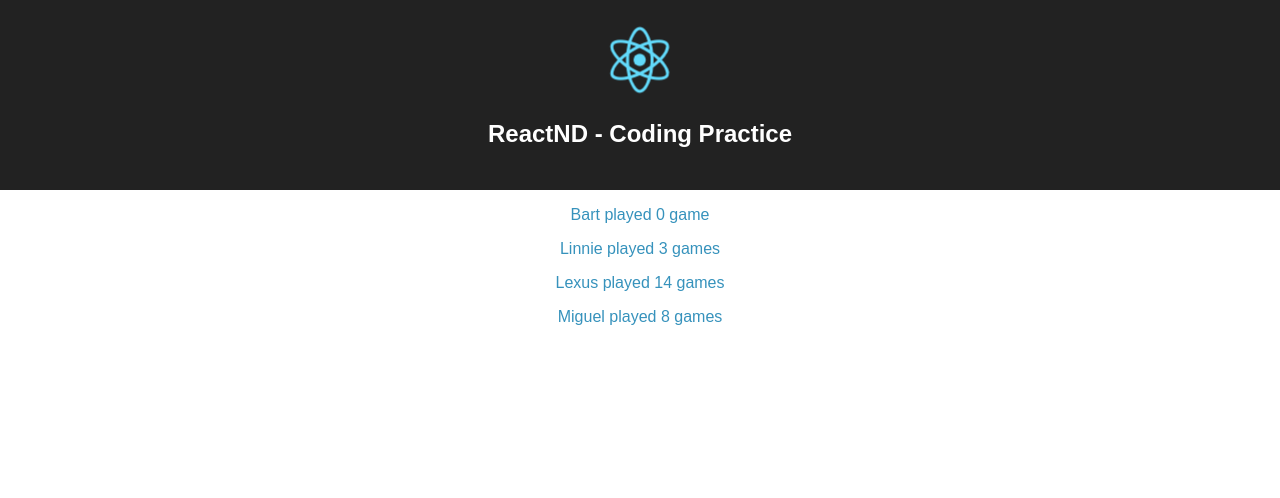
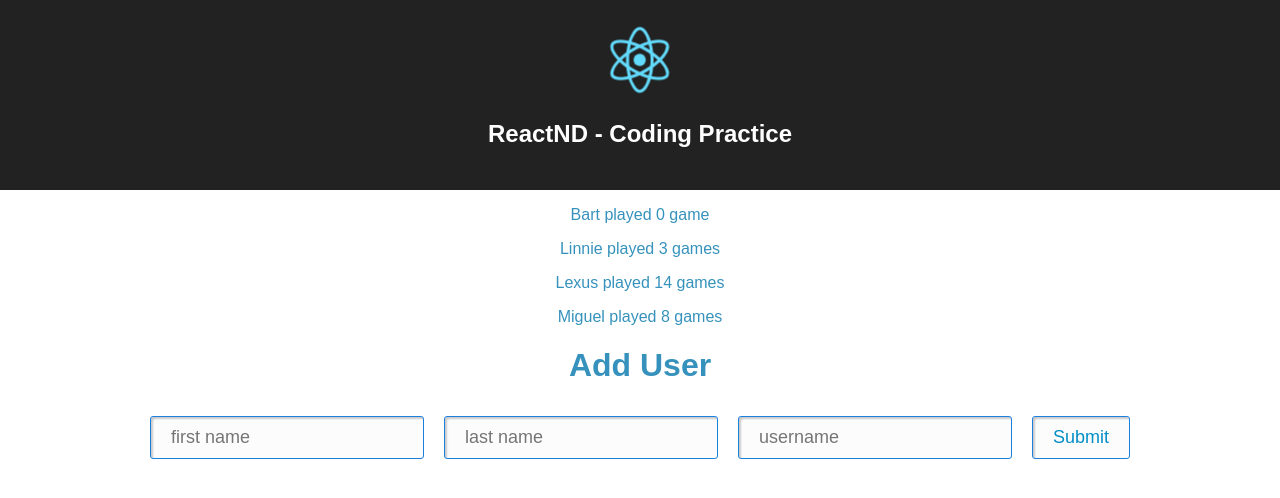
Before and after one commit to FseanU/React-ND-Exercise---All-Together-Exercise-1-, a React (Create React App) app: page / in a window 1280 px wide. Shown: the top 498 px of the page. Built offline with nearby package versions, Linux system fonts and the light colour scheme.

Commit message:
feat: Create AddUser component
- add user form

```diff
--- a/src/App.js
+++ b/src/App.js
@@ -22,7 +22,7 @@ class UserList extends Component {
     return (
       <div>
         {users.map((user)=>(
-          <User user={user}/>
+          <User key={user.username} user={user}/>
         ))}
       </div>
     )
@@ -38,6 +38,56 @@ class User extends Component {
   }
 }
 
+class AddUser extends Component {
+  constructor(props) {
+    super(props);
+    this.state = {
+      firstName: '',
+      lastName: '',
+      username: ''
+    }
+  }
+
+  handleSubmit = (event) => {
+    event.preventDefault();
+  }
+
+  handleChange = (event) => {
+    const target = event.target;
+    const name = target.name;
+    const value = target.value;
+    this.setState({
+      [name]: value
+    })
+  }
+
+  render() {
+    return (
+      <div>
+        <h1>Add User</h1>
+        <form onSubmit={this.handleSubmit}>
+          <input
+            type="text"
+            placeholder="first name"
+            name="firstName"
+            value={this.state.firstName}
+            onChange={this.handleChange}
+          />
+          <input
+            type="text"
+            placeholder="last name"
+            name="lastName"
+            value={this.state.lastName}
+            onChange={this.handleChange}
+          />
+          <input type="text" placeholder="username" value={this.state.username}/>
+          <input type="submit" value="Submit"/>
+        </form>
+      </div>
+    )
+  }
+}
+
 class App extends Component {
   render() {
     return (
@@ -47,6 +97,7 @@ class App extends Component {
           <h1 className="App-title">ReactND - Coding Practice</h1>
         </header>
         <UserList />
+        <AddUser />
       </div>
     );
   }
```
